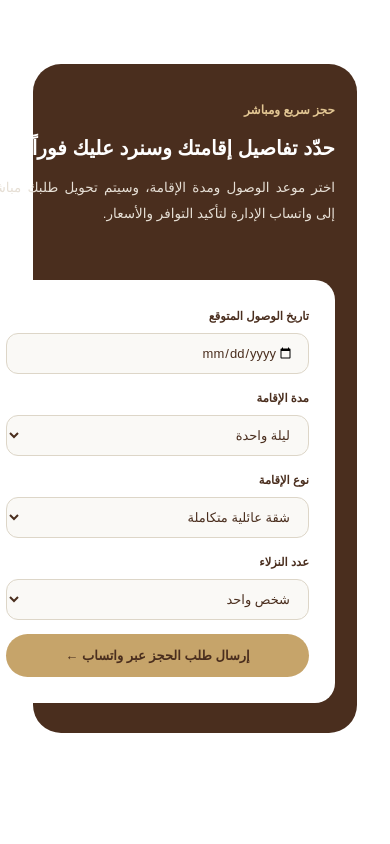
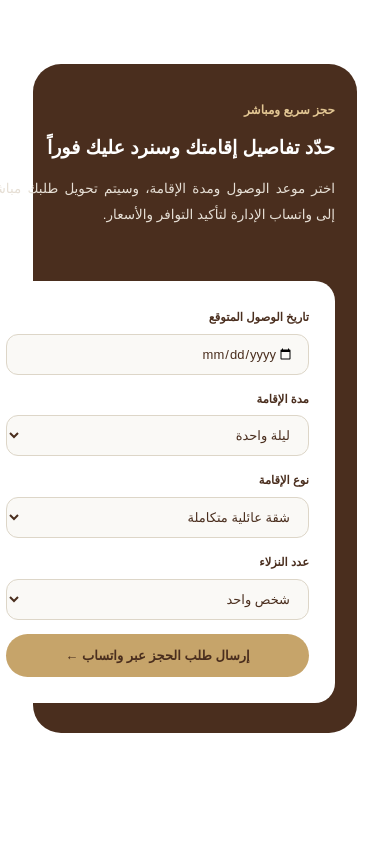
Before and after one commit to algmal214-sudo/HappyLife-Landing-Page, a plain HTML site: page index.html in a window 390 px wide. Shown: the part 5180-6024 px from the top of the page. Drawn offline with Linux system fonts and the light colour scheme; a web font is replaced by a local one.

Commit message:
Update index.html

```diff
--- a/index.html
+++ b/index.html
@@ -421,16 +421,33 @@ section.pad{padding:80px 0}
       overflow: hidden !important;
     }
 
-    /* تصغير حجم خط العنوان وإجبار النص على الالتفاف للسطر التالي بداخل الإطار */
-    #contact h2, .contact h2, #booking h2, .booking h2,
-    .contact-panel h2, .booking-panel h2 {
-      font-size: 20px !important;
-      line-height: 1.4 !important;
+  /* الحل الجذري والقاطع لمشكلة خروج النص من الإطار البني على الجوال */
+  @media (max-width: 768px) {
+    /* ضبط الحاوية البنية لتأخذ مقاساً آمناً وتتوسط الشاشة تماماً */
+    .booking-panel, .contact-panel, div[style*="background"] {
+      width: 92% !important;
+      margin-left: auto !important;
+      margin-right: auto !important;
+      box-sizing: border-box !important;
+      overflow: hidden !important;
+      position: relative !important;
+    }
+
+    /* إجبار العنوان والنصوص بداخلها على الالتفاف وعدم تجاوز العرض */
+    .booking-panel h2, .contact-panel h2,
+    .booking-panel p, .contact-panel p,
+    #contact h2, #booking h2 {
+      font-size: 19px !important;
+      line-height: 1.5 !important;
+      width: 100% !important;
       max-width: 100% !important;
-      word-wrap: break-word !important;
+      display: block !important;
+      word-break: break-word !important;
       overflow-wrap: break-word !important;
       white-space: normal !important;
-      display: block !important;
+      padding: 0 !important;
+    }
+  }
     }
   }
 </style>
```
